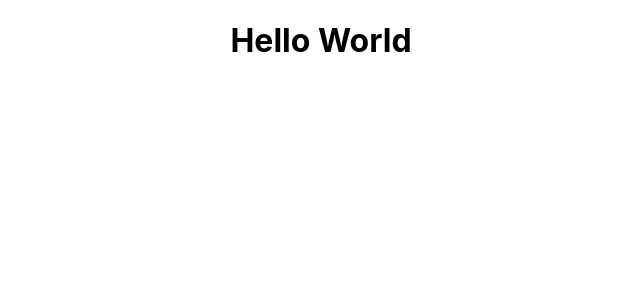
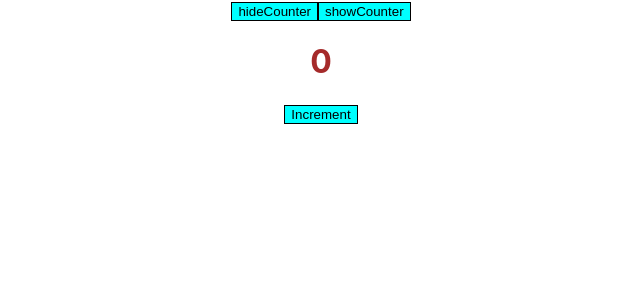
Before and after one commit to nilesh44/React-Hook-Demo, a React (Create React App) app: page / in a window 1280 px wide. Shown: the top 300 px of the page, without its empty margins (319-959 px from the left). Built offline with nearby package versions, Linux system fonts and the light colour scheme.

Commit message:
adde  mount,unmount,updateOnupdate useEffect function for counter

```diff
--- a/src/App.js
+++ b/src/App.js
@@ -1,11 +1,29 @@
 import logo from "./logo.svg";
 import "./App.css";
-import React, { Component } from "react";
+import React, { Component, useState } from "react";
 import { Test } from "./Test";
+import { Counter } from "./Counter";
 function App() {
+  const [counterOn, setCounterOn] = useState(true);
+
+  function DisplayCounter() {
+    if (counterOn) {
+      return <Counter />;
+    }
+    return;
+  }
+
+  const handleHideCounter = () => {
+    setCounterOn((counterOn) => false);
+  };
+  const handleShowCounter = () => {
+    setCounterOn((counterOn) => true);
+  };
   return (
     <div className="App">
-      <Test />
+      <button onClick={handleHideCounter}> hideCounter</button>
+      <button onClick={handleShowCounter}> showCounter</button>
+      <div>{counterOn && <Counter />}</div>
     </div>
   );
 }
--- /dev/null
+++ b/src/Counter.css
@@ -0,0 +1,9 @@
+button {
+  background-color: aqua;
+  border: 1px black solid;
+}
+
+h1 {
+  color: brown;
+  font-weight: bold;
+}
--- /dev/null
+++ b/src/Counter.js
@@ -0,0 +1,30 @@
+import React, { useEffect, useState } from "react";
+import "./Counter.css";
+export const Counter = () => {
+  const [count, setCount] = useState(0);
+
+  useEffect(() => {
+    console.log("component did mount");
+  }, []);
+
+  useEffect(() => {
+    return () => console.log("unmounting...");
+  }, []);
+
+  useEffect(() => {
+    console.log("component updated with count " + count);
+  }, [count]);
+
+  const handleIncrement = () => {
+    setCount((previousCount) => {
+      return previousCount + 1;
+    });
+  };
+
+  return (
+    <div>
+      <h1>{count}</h1>
+      <button onClick={handleIncrement}>Increment</button>
+    </div>
+  );
+};
--- a/src/index.js
+++ b/src/index.js
@@ -1,15 +1,11 @@
-import React from 'react';
-import ReactDOM from 'react-dom/client';
-import './index.css';
-import App from './App';
-import reportWebVitals from './reportWebVitals';
-
-const root = ReactDOM.createRoot(document.getElementById('root'));
-root.render(
-  <React.StrictMode>
-    <App />
-  </React.StrictMode>
-);
+import React from "react";
+import ReactDOM from "react-dom/client";
+import "./index.css";
+import App from "./App";
+import reportWebVitals from "./reportWebVitals";
+import { Counter } from "./Counter";
+const root = ReactDOM.createRoot(document.getElementById("root"));
+root.render(<App />);
 
 // If you want to start measuring performance in your app, pass a function
 // to log results (for example: reportWebVitals(console.log))
```
